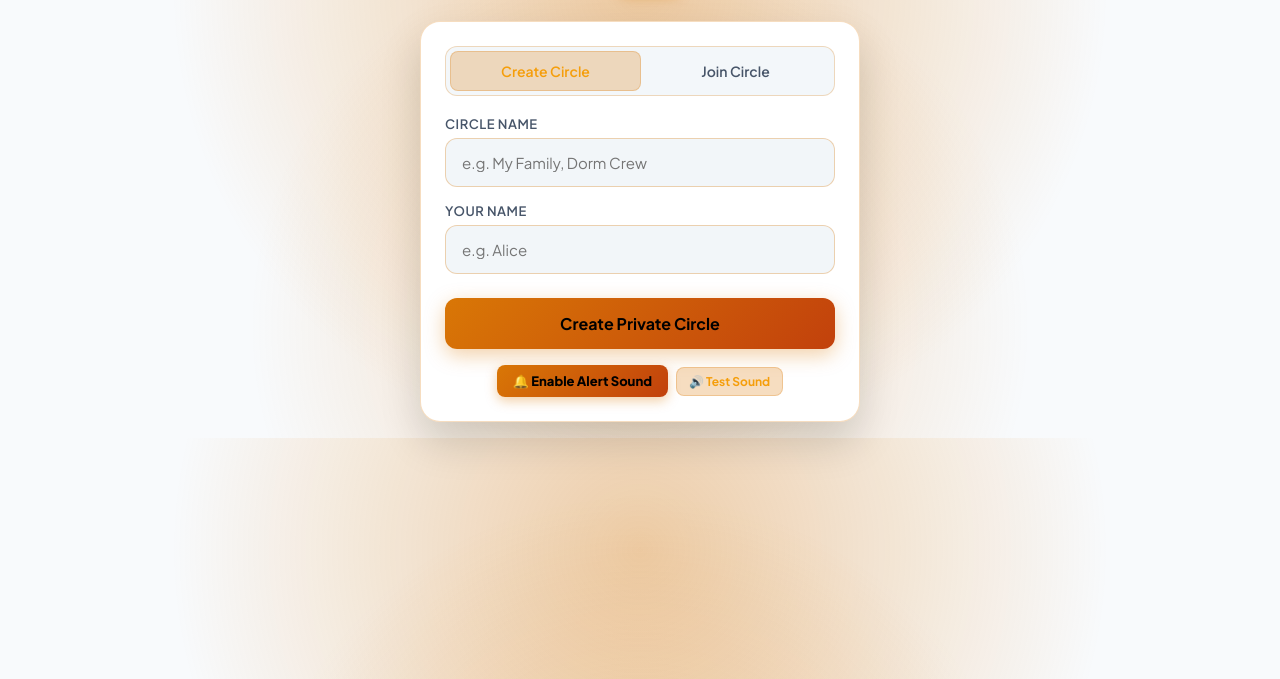
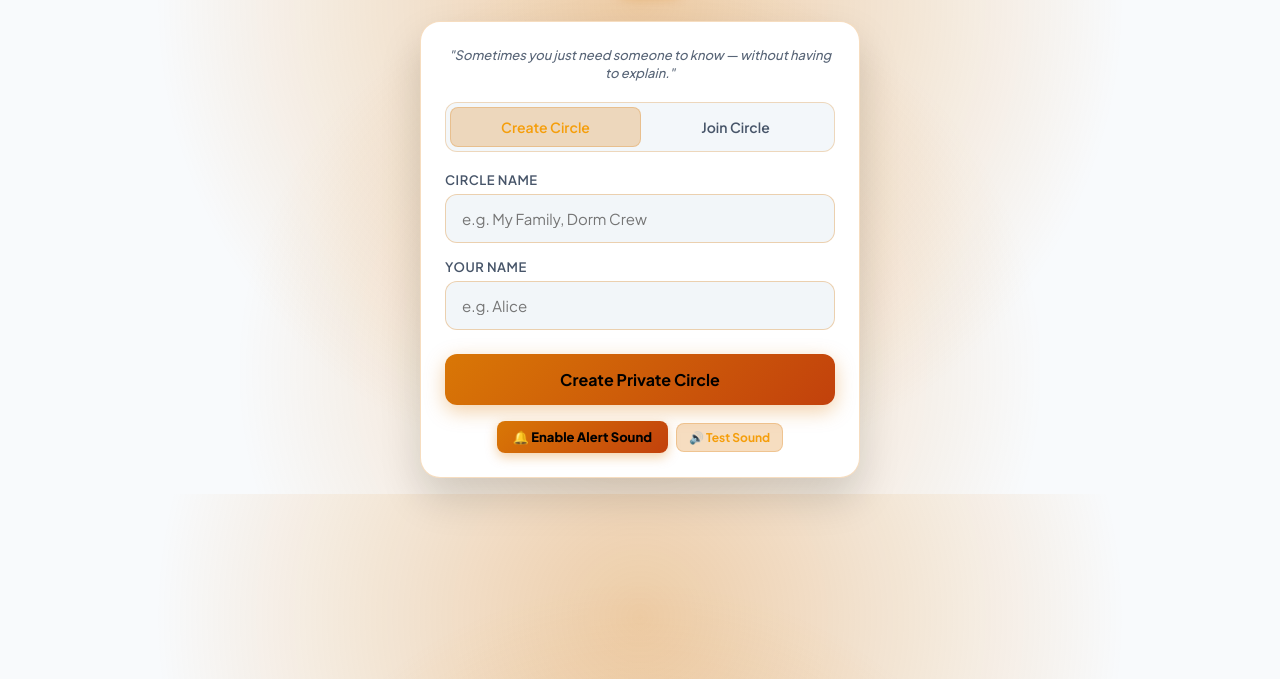
Before and after one commit to garvghildiyal-lab/lantern-app, a website: page frontend/public/index.html in a window 1280 px wide. Shown: the part 121-800 px from the top of the page. Drawn offline with nearby package versions, Linux system fonts and the light colour scheme.

Commit message:
Copy: add subtle landing tagline to create/join screen

```diff
--- a/frontend/public/index.html
+++ b/frontend/public/index.html
@@ -45,6 +45,10 @@
 
     <!-- STATE 1: SETUP SCREEN (Create / Join Circle) -->
     <div id="setup-screen" class="setup-card">
+      <div style="font-size: 13px; color: var(--text-muted); font-weight: 500; font-style: italic; text-align: center; margin-bottom: 20px; opacity: 0.9; line-height: 1.4;">
+        "Sometimes you just need someone to know — without having to explain."
+      </div>
+
       <div class="tab-switcher">
         <button id="tab-create" class="tab-btn active" onclick="switchTab('create')">Create Circle</button>
         <button id="tab-join" class="tab-btn" onclick="switchTab('join')">Join Circle</button>
```
